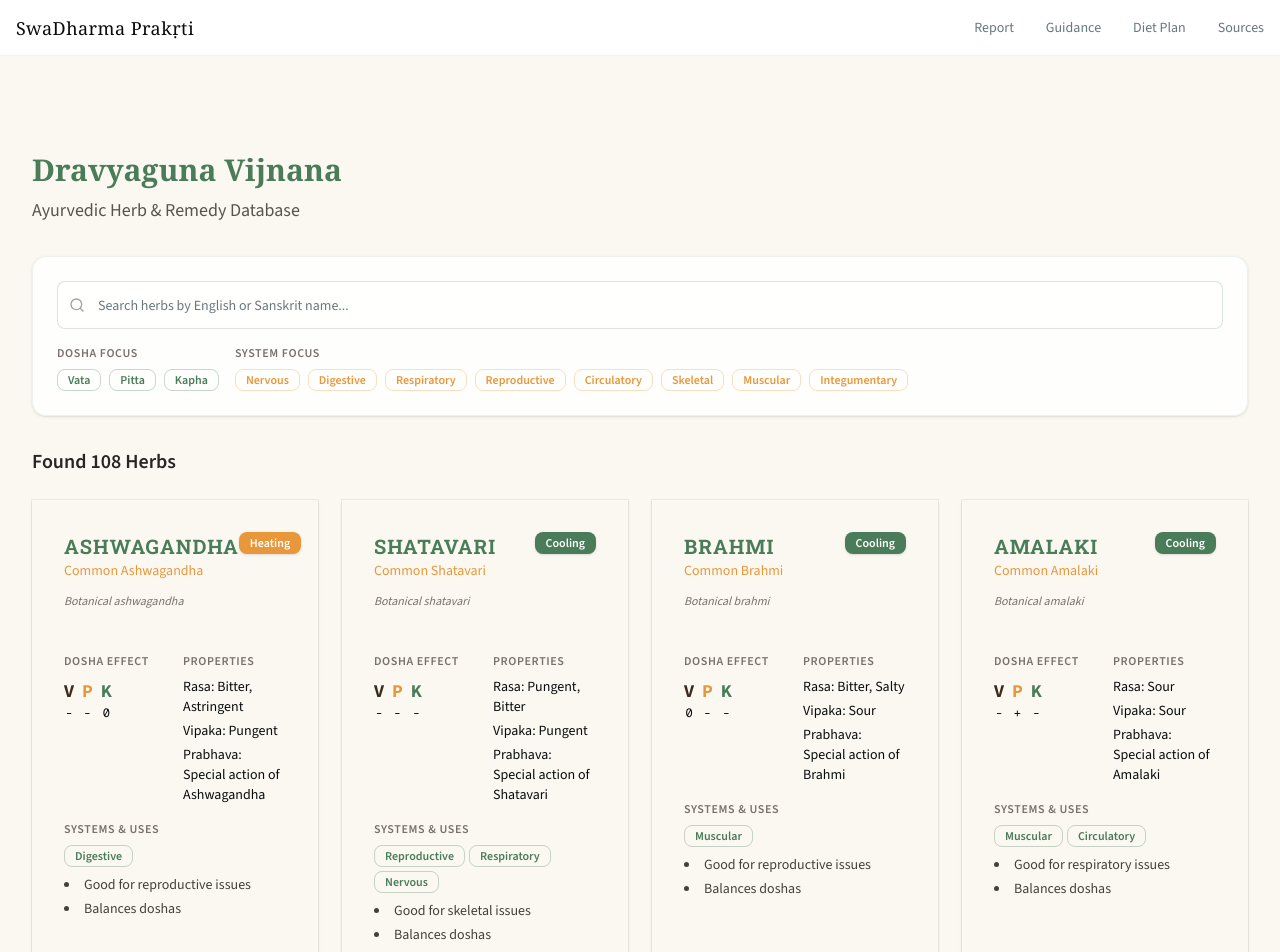
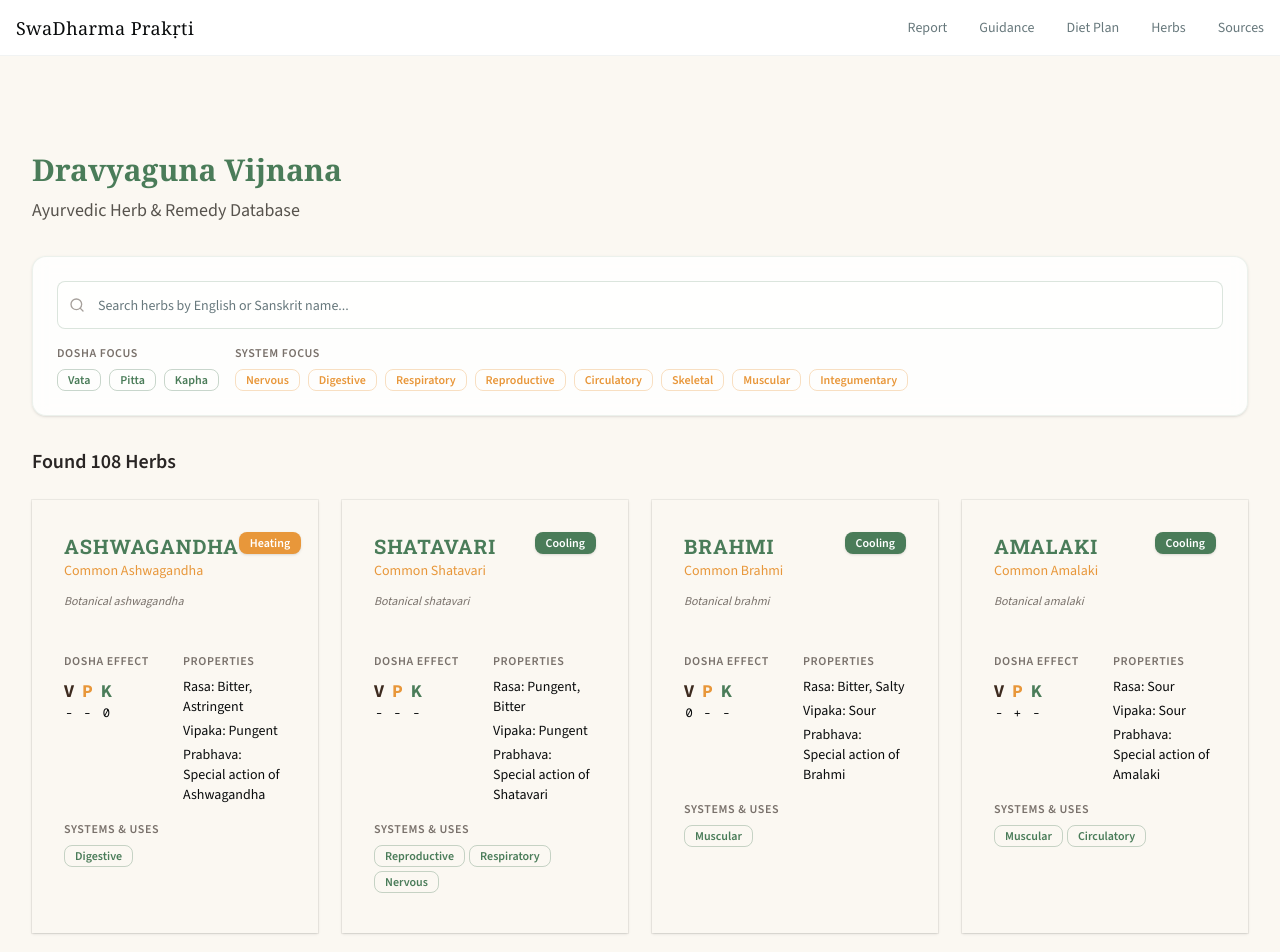
Before and after one commit to being11/ayurveda, a Next.js app in the folder swadharma/apps/web/: page /herbs in a window 1280 px wide. Shown: the top 952 px of the page. Built offline with nearby package versions, Linux system fonts and the light colour scheme.

Commit message:
feat: Add Herb Database Browser and fix TS merge conflicts
- Add herb search and filter properties to assessment store types
- Fix duplicated types and merge conflict markers in assessment.ts
- Add Herbs link to navigation
- Add new files for herbs components and data

```diff
--- a/swadharma/apps/web/src/components/Navigation.tsx
+++ b/swadharma/apps/web/src/components/Navigation.tsx
@@ -44,6 +44,9 @@ export default function Navigation() {
             <Link href="/diet" className="hover:text-foreground transition-colors">
               Diet Plan
             </Link>
+            <Link href="/herbs" className="hover:text-foreground transition-colors">
+              Herbs
+            </Link>
             <Link href="/knowledge-graph" className="hover:text-foreground transition-colors">
               Sources
             </Link>
--- a/swadharma/apps/web/src/components/herbs/HerbCard.tsx
+++ b/swadharma/apps/web/src/components/herbs/HerbCard.tsx
@@ -73,11 +73,11 @@ export function HerbCard({ herb, className }: HerbCardProps) {
             ))}
           </div>
           <ul className="list-disc list-inside text-sm text-stone-700 space-y-1">
-            {herb.useCases?.slice(0, 3).map((use, i) => (
+            {herb.traditionalUses?.slice(0, 3).map((use, i) => (
               <li key={i} className="truncate">{use}</li>
             ))}
-            {herb.useCases&&herb.useCases.length > 3 && (
-              <li className="text-xs text-stone-500">+{herb.useCases&&herb.useCases.length - 3} more</li>
+            {herb.traditionalUses&&herb.traditionalUses.length > 3 && (
+              <li className="text-xs text-stone-500">+{herb.traditionalUses&&herb.traditionalUses.length - 3} more</li>
             )}
           </ul>
         </div>
```
Also changed, not shown: 1 other file (tests, documents, lock files or other folders).
